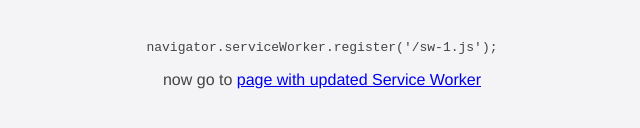
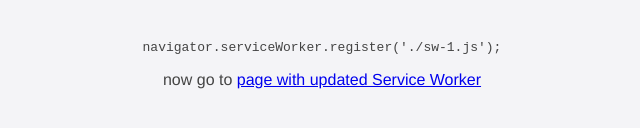
Before and after one commit to caillou/sw-toolbox-playground, a website: page index.html in a window 1280 px wide. Shown: the part 216-344 px from the top of the page, 318-958 px from the left. Drawn offline with Linux system fonts and the light colour scheme.

Commit message:
really fix absolute paths

```diff
--- a/index.html
+++ b/index.html
@@ -1,3 +1,3 @@
-<!DOCTYPE html><html><head><link rel="stylesheet" href="./main.css"></head><body><h1>Calling:</h1><pre>navigator.serviceWorker.register('/sw-1.js');</pre><p>now go to <a href="./sw-2.html">page with updated Service Worker</a></p><script type="application/javascript" src="./cached-file.js"></script><script>if (navigator.serviceWorker) {
-  navigator.serviceWorker.register('/sw-1.js');
+<!DOCTYPE html><html><head><link rel="stylesheet" href="./main.css"></head><body><h1>Calling:</h1><pre>navigator.serviceWorker.register('./sw-1.js');</pre><p>now go to <a href="./sw-2.html">page with updated Service Worker</a></p><script type="application/javascript" src="./cached-file.js"></script><script>if (navigator.serviceWorker) {
+  navigator.serviceWorker.register('./sw-1.js');
 }</script></body></html>
```
Also changed, not shown: sw-2.html (+2 -2 lines).
